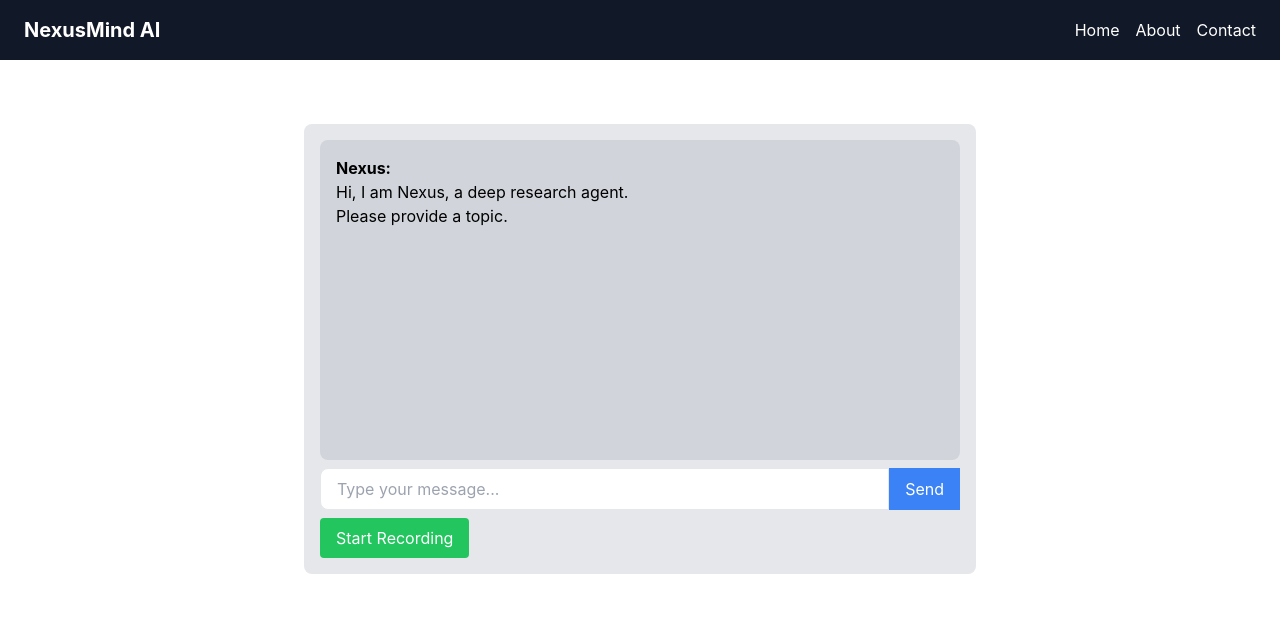
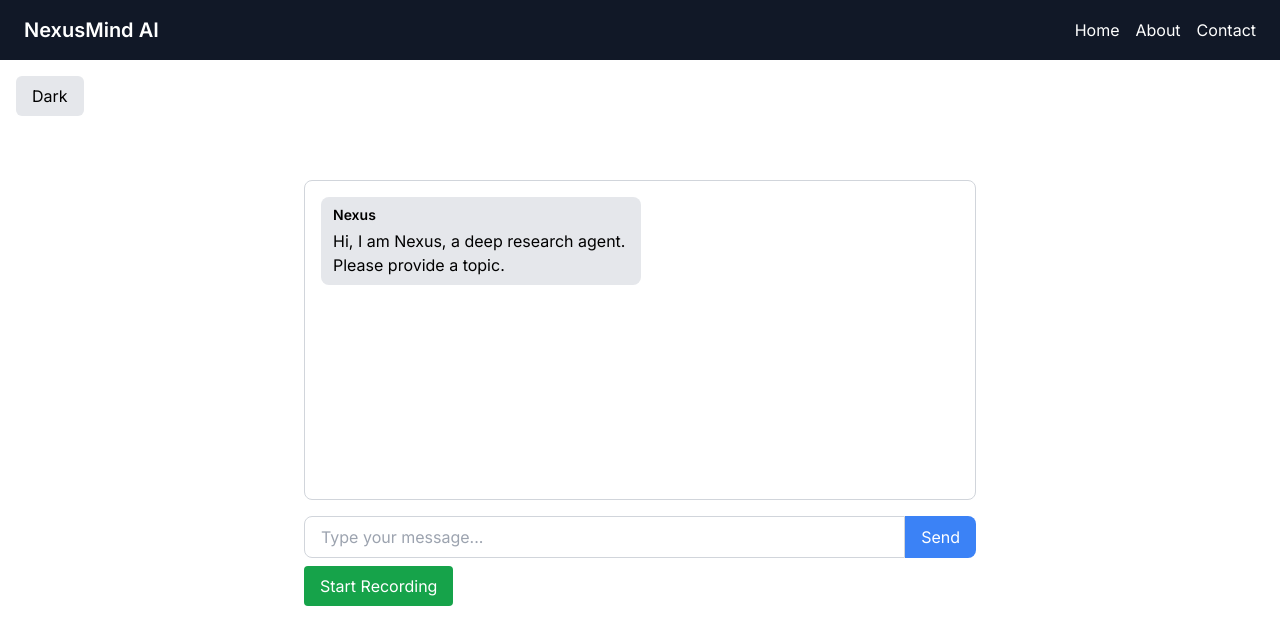
Before and after one commit to rjacaac211/NexusMind-AI, a React (Create React App) app in the folder frontend/: page / in a window 1280 px wide. Shown: the top 644 px of the page. Built offline with nearby package versions, Linux system fonts and the light colour scheme.

Commit message:
Add dark mode

```diff
--- a/frontend/public/index.html
+++ b/frontend/public/index.html
@@ -5,6 +5,16 @@
     <link rel="icon" href="%PUBLIC_URL%/favicon.ico" />
     <meta name="viewport" content="width=device-width, initial-scale=1" />
     <title>NexusMind AI</title>
+
+    <!-- Preconnect to Google Fonts -->
+    <link rel="preconnect" href="https://fonts.googleapis.com" />
+    <link rel="preconnect" href="https://fonts.gstatic.com" crossorigin />
+
+    <!-- Inter font import -->
+    <link
+      href="https://fonts.googleapis.com/css2?family=Inter:wght@400;600&display=swap"
+      rel="stylesheet"
+    />
   </head>
   <body>
     <noscript>You need to enable JavaScript to run this app.</noscript>
--- a/frontend/src/App.css
+++ b/frontend/src/App.css
@@ -1,5 +1,6 @@
-/* Basic styles for the app */
 body {
   margin: 0;
-  font-family: -apple-system, BlinkMacSystemFont, 'Segoe UI', Roboto, Oxygen, Ubuntu, Cantarell, 'Open Sans', 'Helvetica Neue', sans-serif;
+  font-family: -apple-system, BlinkMacSystemFont, 'Segoe UI',
+               Roboto, Oxygen, Ubuntu, Cantarell,
+               'Open Sans', 'Helvetica Neue', sans-serif;
 }
--- a/frontend/src/App.js
+++ b/frontend/src/App.js
@@ -1,17 +1,27 @@
-import React from "react";
-import { BrowserRouter as Router, Routes, Route } from "react-router-dom";
-import Navbar from "./components/NavBar";
-import Home from "./pages/Home";
-import About from "./pages/About";
-import Contact from "./pages/Contact";
-import "./App.css";
+import React, { useState } from 'react';
+import { BrowserRouter as Router, Routes, Route } from 'react-router-dom';
+import Navbar from './components/Navbar';
+import Home from './pages/Home';
+import About from './pages/About';
+import Contact from './pages/Contact';
+import './App.css';
 
 function App() {
+  const [darkMode, setDarkMode] = useState(false);
+
   return (
+    <div className={darkMode ? 'dark font-sans' : 'font-sans'}>
       <Router>
-      <div className="min-h-screen">
+        <div className="min-h-screen bg-white dark:bg-gray-900 text-black dark:text-gray-100">
           <Navbar />
           <div className="p-4">
+            <button
+              onClick={() => setDarkMode(!darkMode)}
+              className="mb-4 bg-gray-200 dark:bg-gray-700 text-black dark:text-white px-4 py-2 rounded-md"
+            >
+              {darkMode ? 'Light' : 'Dark'}
+            </button>
+
             <Routes>
               <Route path="/" element={<Home />} />
               <Route path="/about" element={<About />} />
@@ -20,6 +30,7 @@ function App() {
           </div>
         </div>
       </Router>
+    </div>
   );
 }
 
--- a/frontend/src/components/ChatBox.js
+++ b/frontend/src/components/ChatBox.js
@@ -4,43 +4,34 @@ import ReactMarkdown from "react-markdown";
 
 const ChatBox = () => {
   // ------------- STATE VARIABLES -------------
-  // Unified conversation log, starting with an initial greeting from Nexus.
   const [messages, setMessages] = useState([
     {
       sender: "Nexus",
       text: "Hi, I am Nexus, a deep research agent.\nPlease provide a topic."
     }
   ]);
-  // Single input field for all user messages (topic and feedback)
   const [chatInput, setChatInput] = useState("");
-  // Stage: "start" for topic entry, "feedback" for providing feedback, "final" when final report is received.
   const [stage, setStage] = useState("start");
   const [isLoading, setIsLoading] = useState(false);
-  // Accumulate all feedback messages across turns (excluding the final "yes").
   const [cumulativeFeedback, setCumulativeFeedback] = useState("");
-  // Store the initial topic for later resume calls.
   const [topic, setTopic] = useState("");
 
-  // ------------- SPEECH TO TEXT STATES -------------
+  // ------------- SPEECH TO TEXT -------------
   const [isRecording, setIsRecording] = useState(false);
   const mediaRecorderRef = useRef(null);
   const audioChunksRef = useRef([]);
-
-  // Fixed session id (if needed by backend)
-  const sessionId = "default-session";
 
   // ------------- SEND MESSAGE LOGIC -------------
   const handleSendMessage = async () => {
     if (!chatInput.trim()) return;
     const userMessage = chatInput.trim();
-    // Append user's message to the conversation log.
+
     setMessages((prev) => [...prev, { sender: "You", text: userMessage }]);
     setChatInput("");
     setIsLoading(true);
 
     try {
       if (stage === "start") {
-        // Save the topic and call /api/start_research.
         setTopic(userMessage);
         const response = await axios.post("http://localhost:8000/api/start_research", {
           topic: userMessage,
@@ -49,10 +40,9 @@ const ChatBox = () => {
         setMessages((prev) => [...prev, { sender: "Nexus", text: botReply }]);
         setStage("feedback");
       } else if (stage === "feedback") {
-        // Check if the new message is an approval.
-        if (userMessage.trim().toLowerCase() === "yes") {
+        if (userMessage.toLowerCase() === "yes") {
           const response = await axios.post("http://localhost:8000/api/resume", {
-            topic: topic,
+            topic,
             feedback: "yes",
           });
           const report = response.data.result || "No final report generated.";
@@ -62,20 +52,17 @@ const ChatBox = () => {
           ]);
           setStage("final");
         } else {
-          // Append new feedback to cumulative feedback.
           const newCumulative = cumulativeFeedback + "\n" + userMessage;
           setCumulativeFeedback(newCumulative);
           const response = await axios.post("http://localhost:8000/api/resume", {
-            topic: topic,
+            topic,
             feedback: newCumulative,
           });
           const botReply = response.data.result || "No updated report plan generated.";
           setMessages((prev) => [...prev, { sender: "Nexus", text: botReply }]);
-          // Remain in feedback stage.
           setStage("feedback");
         }
       }
-      // In stage "final", further input is disabled.
     } catch (error) {
       console.error("Error sending message:", error);
       setMessages((prev) => [
@@ -99,22 +86,23 @@ const ChatBox = () => {
   const handleRecordToggle = async () => {
     if (!isRecording) {
       setIsRecording(true);
-      audioChunksRef.current = []; // Reset audio chunks
+      audioChunksRef.current = [];
       try {
         const stream = await navigator.mediaDevices.getUserMedia({ audio: true });
         const mediaRecorder = new MediaRecorder(stream);
         mediaRecorderRef.current = mediaRecorder;
-        // On data available: collect audio chunks.
+
         mediaRecorder.ondataavailable = (event) => {
           if (event.data.size > 0) {
             audioChunksRef.current.push(event.data);
           }
         };
-        // On stop: send audio for transcription.
+
         mediaRecorder.onstop = async () => {
           const audioBlob = new Blob(audioChunksRef.current, { type: "audio/wav" });
           await sendAudioForTranscription(audioBlob);
         };
+
         mediaRecorder.start();
       } catch (err) {
         console.error("Could not start recording:", err);
@@ -133,7 +121,7 @@ const ChatBox = () => {
       setIsLoading(true);
       const formData = new FormData();
       formData.append("file", audioBlob, "recording.wav");
-      formData.append("session_id", sessionId);
+      formData.append("session_id", "default-session");
       const res = await axios.post("http://localhost:8000/api/transcribe", formData, {
         headers: { "Content-Type": "multipart/form-data" },
       });
@@ -148,31 +136,44 @@ const ChatBox = () => {
 
   // ------------- RENDER COMPONENT -------------
   return (
-    <div className="bg-gray-200 p-4 rounded-lg mt-8 max-w-2xl mx-auto">
-      {/* Unified conversation log */}
-      <div className="bg-gray-300 rounded-lg p-4 h-80 overflow-y-auto whitespace-pre-wrap">
+    <div className="max-w-2xl mx-auto mt-8">
+      {/* Chat area container */}
+      <div className="rounded-lg p-4 h-80 overflow-y-auto border border-gray-300 dark:border-gray-700 bg-white dark:bg-gray-800">
         {messages.length === 0 ? (
-          <p className="text-gray-600">Conversation will appear here...</p>
+          <p className="text-gray-600 dark:text-gray-300">Conversation will appear here...</p>
         ) : (
-          messages.map((msg, idx) => (
-            <div key={idx} className="mb-2">
-              <strong>{msg.sender}:</strong>
-              <div>
-                {msg.sender === "Nexus" ? (
-                  <ReactMarkdown>{msg.text}</ReactMarkdown>
-                ) : (
-                  msg.text
-                )}
+          messages.map((msg, idx) => {
+            const isUser = msg.sender === "You";
+            return (
+              <div
+                key={idx}
+                className={`mb-4 flex ${isUser ? "justify-end" : "justify-start"}`}
+              >
+                <div
+                  className={`rounded-lg px-3 py-2 max-w-xs break-words ${
+                    isUser
+                      ? "bg-blue-600 text-white self-end"
+                      : "bg-gray-200 dark:bg-gray-700 dark:text-gray-100"
+                  }`}
+                >
+                  <div className="text-sm font-semibold mb-1">{msg.sender}</div>
+                  {msg.sender === "Nexus" ? (
+                    <ReactMarkdown>{msg.text}</ReactMarkdown>
+                  ) : (
+                    <div>{msg.text}</div>
+                  )}
+                </div>
               </div>
-            </div>
-          ))
+            );
+          })
         )}
       </div>
-      {/* Single input field for all interactions */}
-      <div className="flex mt-2">
+
+      {/* Input row */}
+      <div className="flex mt-4">
         <input
           type="text"
-          className="flex-1 px-4 py-2 border rounded-l-lg"
+          className="flex-1 px-4 py-2 border border-gray-300 dark:border-gray-700 rounded-l-lg bg-white dark:bg-gray-800 text-black dark:text-white focus:outline-none"
           placeholder="Type your message..."
           value={chatInput}
           onChange={(e) => setChatInput(e.target.value)}
@@ -181,19 +182,20 @@ const ChatBox = () => {
         />
         <button
           onClick={handleSendMessage}
-          className="bg-blue-500 text-white px-4 py-2 hover:bg-blue-600"
+          className="bg-blue-500 hover:bg-blue-600 text-white px-4 py-2 rounded-r-lg disabled:opacity-50"
           disabled={isLoading || stage === "final"}
         >
           {isLoading ? "Processing..." : "Send"}
         </button>
       </div>
-      {/* ------------- SPEECH TO TEXT LOGIC ------------- */}
+
+      {/* Speech-to-text button */}
       <div className="flex mt-2">
         <button
           onClick={handleRecordToggle}
           className={`${
-            isRecording ? "bg-red-500" : "bg-green-500"
-          } text-white px-4 py-2 rounded hover:opacity-90`}
+            isRecording ? "bg-red-600" : "bg-green-600"
+          } text-white px-4 py-2 rounded hover:opacity-90 disabled:opacity-50`}
           disabled={isLoading || stage === "final"}
         >
           {isRecording ? "Stop Recording" : "Start Recording"}
--- a/frontend/src/index.js
+++ b/frontend/src/index.js
@@ -1,8 +1,8 @@
 import React from 'react';
 import ReactDOM from 'react-dom/client';
-import './index.css';
+import './index.css';  // Tailwind directives
+import './App.css';    // Additional custom/global styling
 import App from './App';
-import reportWebVitals from './reportWebVitals';
 
 const root = ReactDOM.createRoot(document.getElementById('root'));
 root.render(
@@ -10,5 +10,3 @@ root.render(
     <App />
   </React.StrictMode>
 );
-
-reportWebVitals();
--- a/frontend/tailwind.config.js
+++ b/frontend/tailwind.config.js
@@ -1,8 +1,19 @@
 /** @type {import('tailwindcss').Config} */
 export default {
-  content: ["./src/**/*.{js,jsx,ts,tsx}"], // Scan all relevant files
+  // Scan all relevant files:
+  content: ["./src/**/*.{js,jsx,ts,tsx}"],
+
+  // Enable dark mode via a .dark class on a parent container
+  darkMode: "class",
+
   theme: {
-    extend: {},
+    extend: {
+      fontFamily: {
+        // Now whenever you use "font-sans", it’ll apply Inter first
+        sans: ["Inter", "ui-sans-serif", "system-ui"],
+      },
+      // You can also customize your colors, spacing, etc. here
+    },
   },
   plugins: [],
 };
```
Lines whose indentation alone changed are shown as unchanged.
